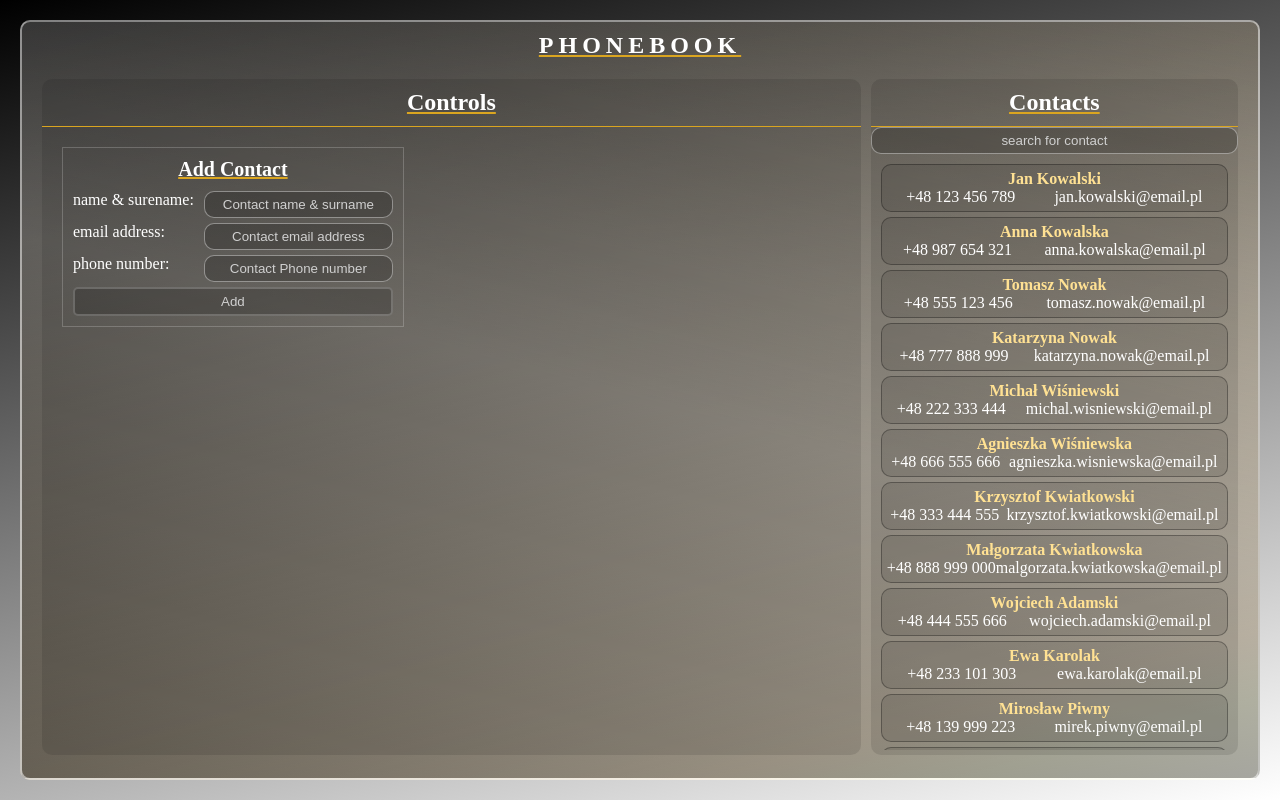
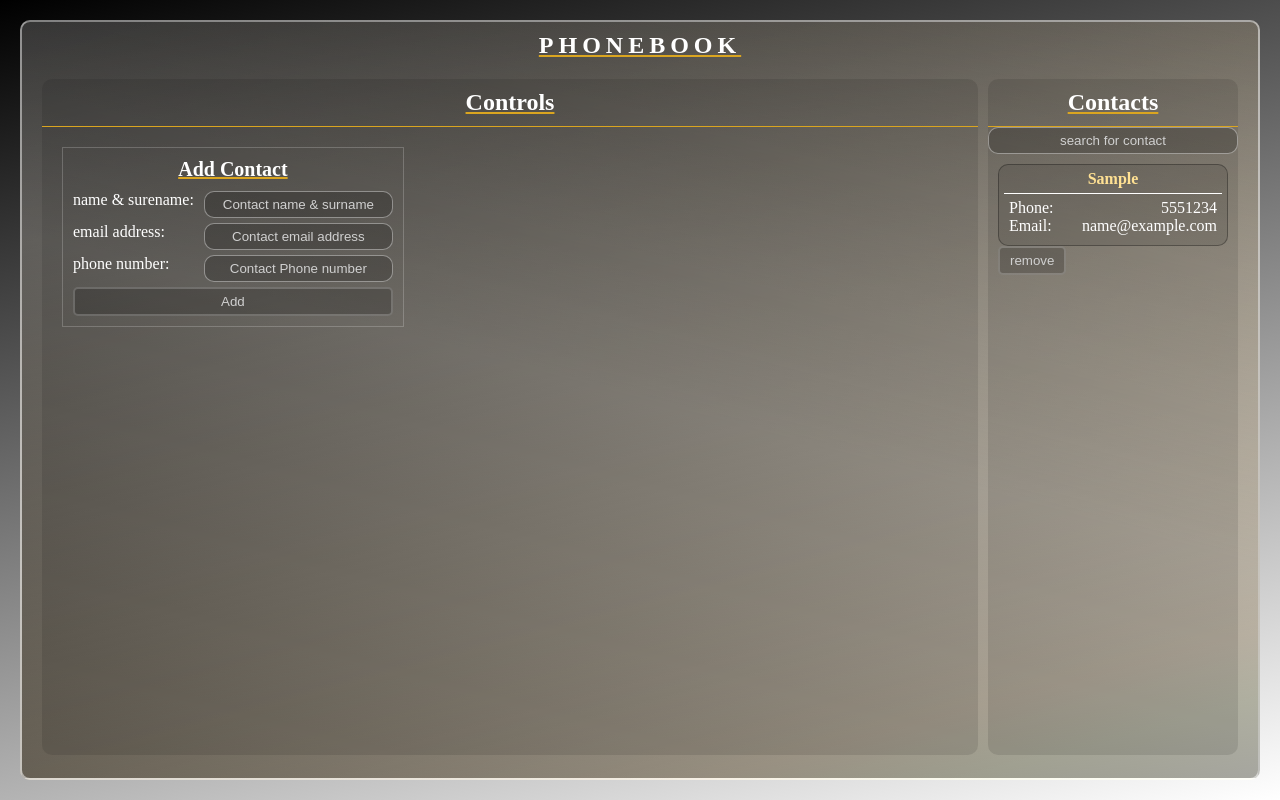
Before and after one commit to Spajkowiecki/goit-react-hw-03-phonebook, a React (Create React App) app: page / in a window 1280 px wide. Both pictures are taken after typing "Sample", "name@example.com", "5551234" into the empty fields and a click on the button "Add". Built offline with nearby package versions, Linux system fonts and the light colour scheme.

Commit message:
Contacts Manipulations
 - adding contacts
- removing contacts

```diff
--- a/src/components/App.jsx
+++ b/src/components/App.jsx
@@ -2,103 +2,40 @@ import { Component } from 'react';
 import Section from './Section/Section';
 import Filter from './Filter/Filter';
 import ContactList from './ContactList/ContactList';
-
 //styles
 import style from './App.module.css';
 import ContactForm from './ContactForm/ContactForm';
 
 class App extends Component {
   state = {
-    contacts: [
-      {
-        name: 'Jan Kowalski',
-        phone: '+48 123 456 789',
-        email: 'jan.kowalski@email.pl',
-      },
-      {
-        name: 'Anna Kowalska',
-        phone: '+48 987 654 321',
-        email: 'anna.kowalska@email.pl',
-      },
-      {
-        name: 'Tomasz Nowak',
-        phone: '+48 555 123 456',
-        email: 'tomasz.nowak@email.pl',
-      },
-      {
-        name: 'Katarzyna Nowak',
-        phone: '+48 777 888 999',
-        email: 'katarzyna.nowak@email.pl',
-      },
-      {
-        name: 'Michał Wiśniewski',
-        phone: '+48 222 333 444',
-        email: 'michal.wisniewski@email.pl',
-      },
-      {
-        name: 'Agnieszka Wiśniewska',
-        phone: '+48 666 555 666',
-        email: 'agnieszka.wisniewska@email.pl',
-      },
-      {
-        name: 'Krzysztof Kwiatkowski',
-        phone: '+48 333 444 555',
-        email: 'krzysztof.kwiatkowski@email.pl',
-      },
-      {
-        name: 'Małgorzata Kwiatkowska',
-        phone: '+48 888 999 000',
-        email: 'malgorzata.kwiatkowska@email.pl',
-      },
-      {
-        name: 'Wojciech Adamski',
-        phone: '+48 444 555 666',
-        email: 'wojciech.adamski@email.pl',
-      },
-      {
-        name: 'Ewa Karolak',
-        phone: '+48 233 101 303',
-        email: 'ewa.karolak@email.pl',
-      },
-      {
-        name: 'Mirosław Piwny',
-        phone: '+48 139 999 223',
-        email: 'mirek.piwny@email.pl',
-      },
-      {
-        name: 'Ewa Adamska',
-        phone: '+48 101 202 303',
-        email: 'ewa.adamska@email.pl',
-      },
-      {
-        name: 'Ewa Adamska',
-        phone: '+48 101 202 303',
-        email: 'ewa.adamska@email.pl',
-      },
-      {
-        name: 'Ewa Adamska',
-        phone: '+48 101 202 303',
-        email: 'ewa.adamska@email.pl',
-      },
-      {
-        name: 'Ewa Adamska',
-        phone: '+48 101 202 303',
-        email: 'ewa.adamska@email.pl',
-      },
-      {
-        name: 'Ewa Adamska',
-        phone: '+48 101 202 303',
-        email: 'ewa.adamska@email.pl',
-      },
-      {
-        name: 'Ewa Adamska',
-        phone: '+48 101 202 303',
-        email: 'ewa.adamska@email.pl',
-      },
-    ],
+    contacts: [],
     name: '',
     number: '',
     filter: '',
+  };
+
+  /**
+   *  after componentMount check if in localStorage is something saved
+   * YES: load data,
+   * NO: user must create his own data
+   */
+
+  addContact = contact => {
+    this.setState(prevState => {
+      return { contacts: [...prevState.contacts, contact] };
+    });
+  };
+
+  removeContact = contact => {
+    const { contacts } = this.state;
+    const { id } = contact;
+    this.setState({
+      contacts: contacts.filter(element => element.id !== id),
+    });
+  };
+
+  handleFiltering = filter => {
+    this.setState({ filter: filter });
   };
 
   render() {
@@ -108,20 +45,12 @@ class App extends Component {
         <h2 className={style.title}>PHONEBOOK</h2>
         <div className={style.content}>
           <Section name="Controls">
-            <ContactForm onSubmit={values => console.log(values)} />
+            <ContactForm onSubmit={this.addContact} />
           </Section>
           <Section name="Contacts">
-            <Filter />
-            <ContactList contacts={contacts} />
+            <Filter filter={this.handleFiltering} />
+            <ContactList contacts={contacts} remove={this.removeContact} />
           </Section>
-          {/* <Section name="Controls">
-            <div className={style.controls}>
-              <ContactForm onSubmit={values => console.log(values)} />
-            </div>
-          </Section>
-          <Section name="Contact List">
-
-          </Section> */}
         </div>
       </div>
     );
--- a/src/components/Contact/Contact.jsx
+++ b/src/components/Contact/Contact.jsx
@@ -10,8 +10,14 @@ class Contact extends Component {
           <p>{contact.name}</p>
         </div>
         <div className={style.bottom}>
-          <span>{contact.phone}</span>
-          <span>{contact.email}</span>
+          <p className={style.data}>
+            <span>Phone: </span>
+            <span>{contact.phone}</span>
+          </p>
+          <p className={style.data}>
+            <span>Email: </span>
+            <span>{contact.email}</span>
+          </p>
         </div>
       </div>
     );
--- a/src/components/Contact/Contact.module.css
+++ b/src/components/Contact/Contact.module.css
@@ -9,10 +9,14 @@
   text-align: center;
   color: rgb(255, 225, 147);
   font-weight: 700;
+  padding-bottom: 5px;
+  border-bottom: 1px solid white;
 }
 
 .bottom {
   display: flex;
+  flex-direction: column;
+  padding: 5px;
   justify-content: space-around;
   color: white;
 }
@@ -21,3 +25,8 @@
   background: rgba(255, 255, 255, 0.3);
   border: 1px solid rgba(255, 255, 255, 0.7);
 }
+
+.data {
+  display: flex;
+  justify-content: space-between;
+}
--- a/src/components/ContactList/ContactList.jsx
+++ b/src/components/ContactList/ContactList.jsx
@@ -5,15 +5,18 @@ import style from './ContactList.module.css';
 import Contact from '../Contact/Contact';
 
 class ContactList extends Component {
+  handleRemove = element => {
+    this.props.remove(element);
+  };
   render() {
-    const { contacts } = this.props;
-    console.log(contacts);
+    const { contacts, remove } = this.props;
     return (
       <ul className={style.list}>
         {contacts.map(element => {
           return (
             <li key={nanoid()}>
               <Contact contact={element} />
+              <button onClick={() => this.handleRemove(element)}>remove</button>
             </li>
           );
         })}
--- a/src/components/ContactList/ContactList.module.css
+++ b/src/components/ContactList/ContactList.module.css
@@ -7,5 +7,5 @@
   gap: 5px;
   scrollbar-width: 10px;
 
-  overflow-y: scroll;
+  overflow-y: auto;
 }
--- a/src/components/Filter/Filter.jsx
+++ b/src/components/Filter/Filter.jsx
@@ -2,12 +2,19 @@ import { Component } from 'react';
 import style from './Filter.module.css';
 
 class Filter extends Component {
+  handleChange = event => {
+    this.props.filter(event.target.value);
+  };
+
   render() {
+    const { value } = this.props;
     return (
       <input
         className={style.filter}
         type="text"
         placeholder="search for contact"
+        value={value}
+        onChange={this.handleChange}
       ></input>
     );
   }
--- a/src/components/Section/Section.module.css
+++ b/src/components/Section/Section.module.css
@@ -7,7 +7,7 @@
 }
 
 .section {
-  min-width: 200px;
+  min-width: 250px;
   background: rgba(0, 0, 0, 0.1);
   border-radius: 10px;
   overflow-y: hidden;
```
